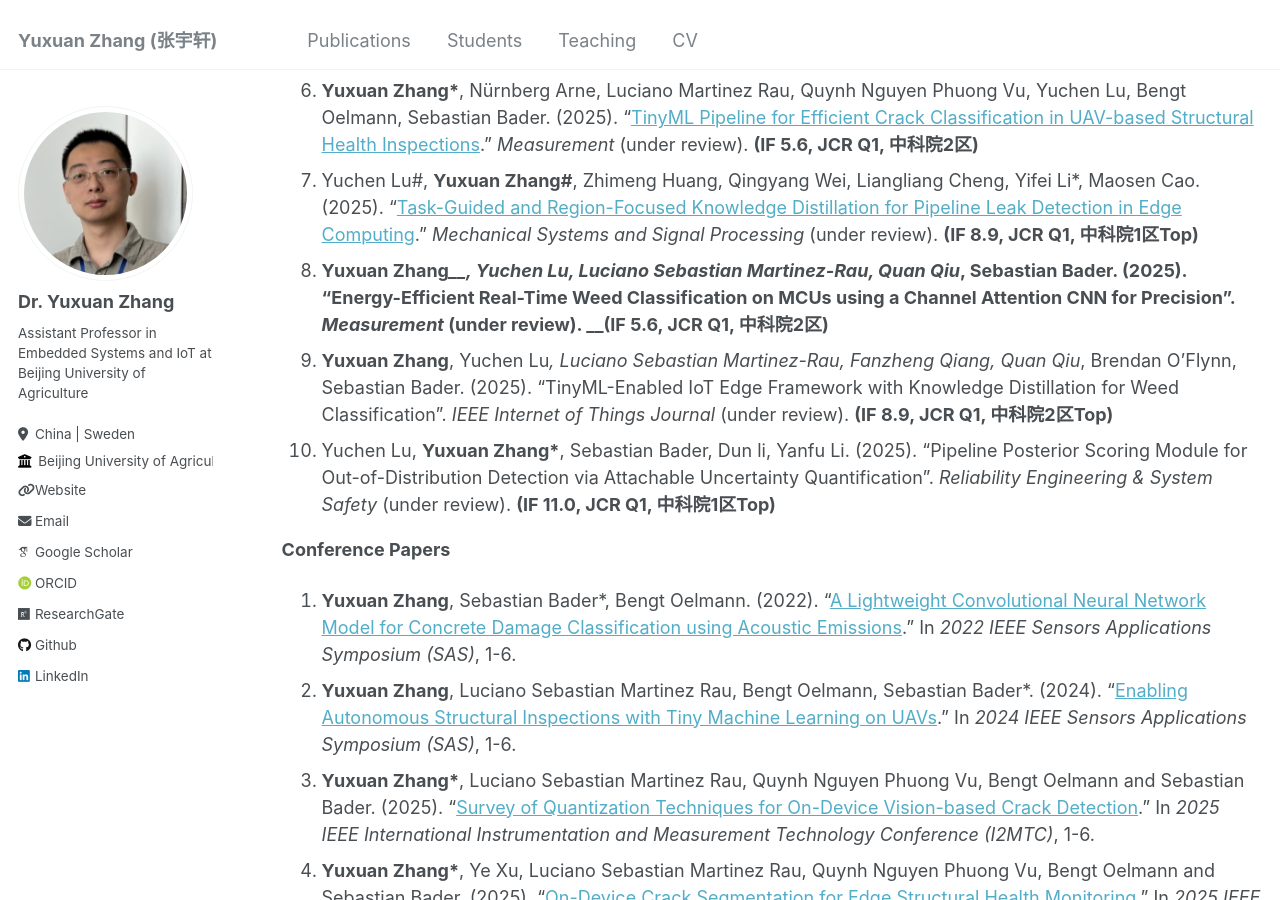
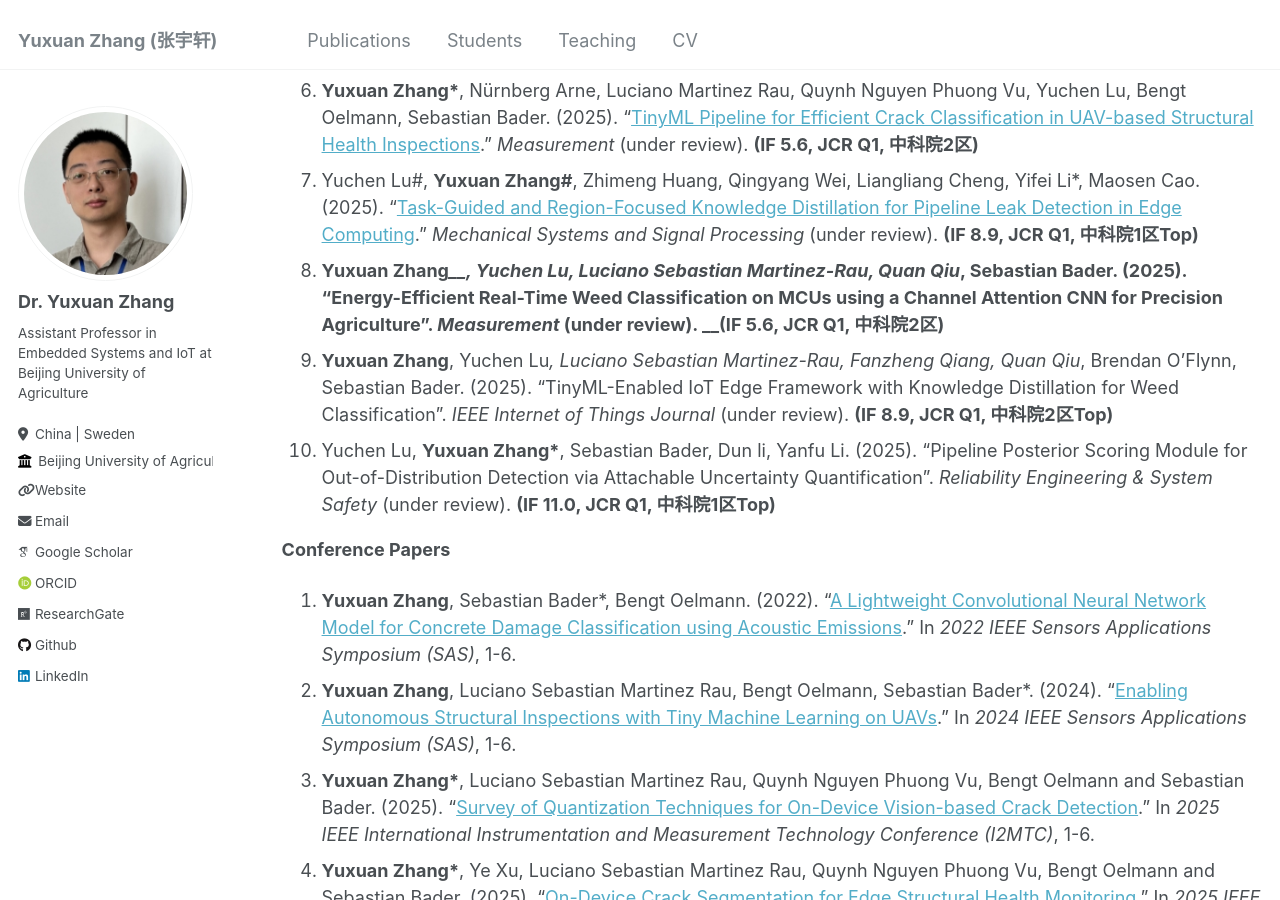
Before and after one commit to YuxuanZhang-96/YuxuanZhang-96.github.io, a Jekyll site: the page built from _pages/cv.md, in a window 1280 px wide and 900 px high, scrolled down 1188 px. Built offline with Jekyll 4.4.1, drawn with Linux system fonts in a browser that asks for light colours; some web fonts are replaced.

Commit message:
Update cv.md

```diff
--- a/_pages/cv.md
+++ b/_pages/cv.md
@@ -43,7 +43,7 @@ __Journal Papers__
 5. Yuchen Lu#, __Yuxuan Zhang#__, Menghan Chen, Qiangqiang Liu, Xiaoran Wang, Zenghua Liu, Hongbing Liu*. (2025). "[Acoustic emission-based graph learning for internal valve leakage localisation in offshore pipelines](https://www.tandfonline.com/doi/full/10.1080/10589759.2025.2572393)." _Nondestructive Testing and Evaluation_, 1-29. __(IF 4.2, JCR Q1, 中科院2区)__
 6. __Yuxuan Zhang*__, Nürnberg Arne, Luciano Martinez Rau, Quynh Nguyen Phuong Vu, Yuchen Lu, Bengt Oelmann, Sebastian Bader. (2025). "[TinyML Pipeline for Efficient Crack Classification in UAV-based Structural Health Inspections](https://www.diva-portal.org/smash/record.jsf?pid=diva2%3A1990038&dswid=-2459)." _Measurement_ (under review). __(IF 5.6, JCR Q1, 中科院2区)__
 7. Yuchen Lu#, __Yuxuan Zhang#__, Zhimeng Huang, Qingyang Wei, Liangliang Cheng, Yifei Li*, Maosen Cao. (2025). "[Task-Guided and Region-Focused Knowledge Distillation for Pipeline Leak Detection in Edge Computing](https://papers.ssrn.com/sol3/papers.cfm?abstract_id=5405089)." _Mechanical Systems and Signal Processing_ (under review). __(IF 8.9, JCR Q1, 中科院1区Top)__
-8. __Yuxuan Zhang*__, Yuchen Lu, Luciano Sebastian Martinez-Rau, Quan Qiu*, Sebastian Bader. (2025). "Energy-Efficient Real-Time Weed Classification on MCUs using a Channel Attention CNN for Precision".  _Measurement_ (under review). __(IF 5.6, JCR Q1, 中科院2区)__
+8. __Yuxuan Zhang*__, Yuchen Lu, Luciano Sebastian Martinez-Rau, Quan Qiu*, Sebastian Bader. (2025). "Energy-Efficient Real-Time Weed Classification on MCUs using a Channel Attention CNN for Precision Agriculture".  _Measurement_ (under review). __(IF 5.6, JCR Q1, 中科院2区)__
 9. __Yuxuan Zhang__, Yuchen Lu*, Luciano Sebastian Martinez-Rau, Fanzheng Qiang, Quan Qiu*, Brendan O'Flynn, Sebastian Bader. (2025). "TinyML-Enabled IoT Edge Framework with Knowledge Distillation for Weed Classification".  _IEEE Internet of Things Journal_ (under review). __(IF 8.9, JCR Q1, 中科院2区Top)__
 10. Yuchen Lu, __Yuxuan Zhang*__, Sebastian Bader, Dun li, Yanfu Li. (2025). "Pipeline Posterior Scoring Module for Out-of-Distribution Detection via Attachable Uncertainty Quantification". _Reliability Engineering & System Safety_ (under review). __(IF 11.0, JCR Q1, 中科院1区Top)__
 
```
